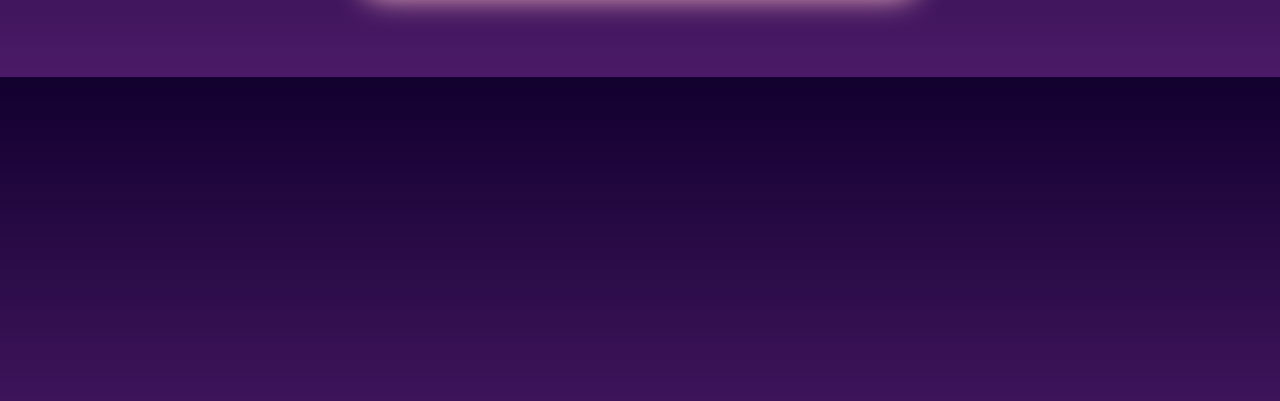
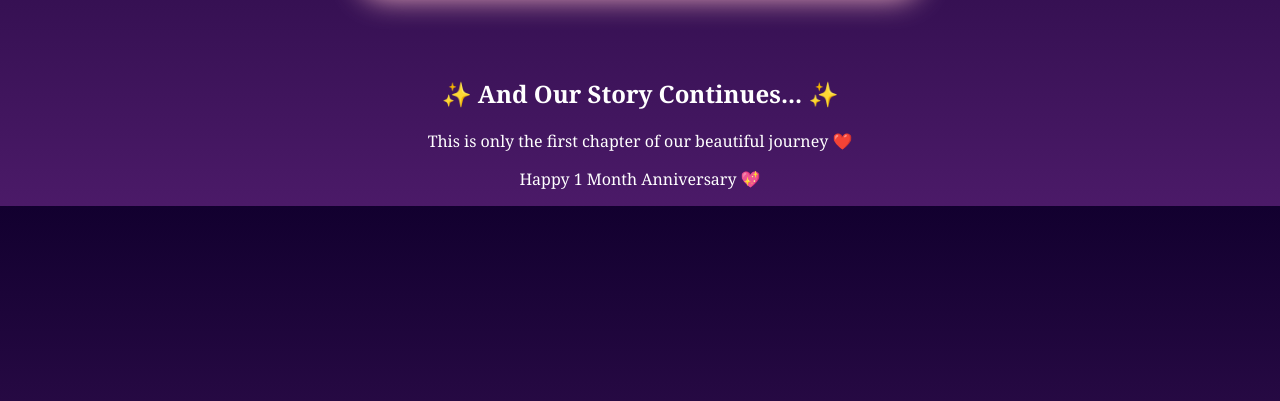
Before and after one commit to khushibindra182-lgtm/kirti-anniversry, a plain HTML site: page surprise.html in a window 1280 px wide. Shown: the part 351-752 px from the top of the page. Drawn offline with Linux system fonts and the light colour scheme.

Commit message:
Update surprise.html

```diff
--- a/surprise.html
+++ b/surprise.html
@@ -44,7 +44,17 @@ document.getElementById("letter").style.display="block";
 }
 
 </script>
+<div class="ending">
+<h2>✨ And Our Story Continues... ✨</h2>
 
+<p>
+This is only the first chapter of our beautiful journey ❤️
+</p>
+
+<p>
+Happy 1 Month Anniversary 💖
+</p>
+</div>
 </body>
 </html>
 </html>
```
